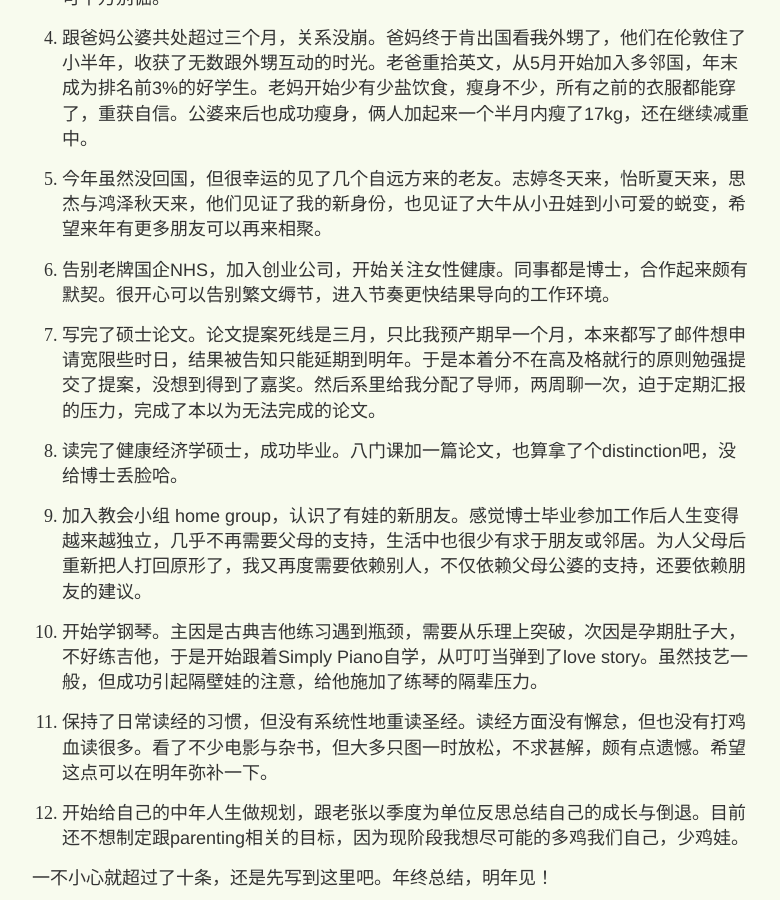
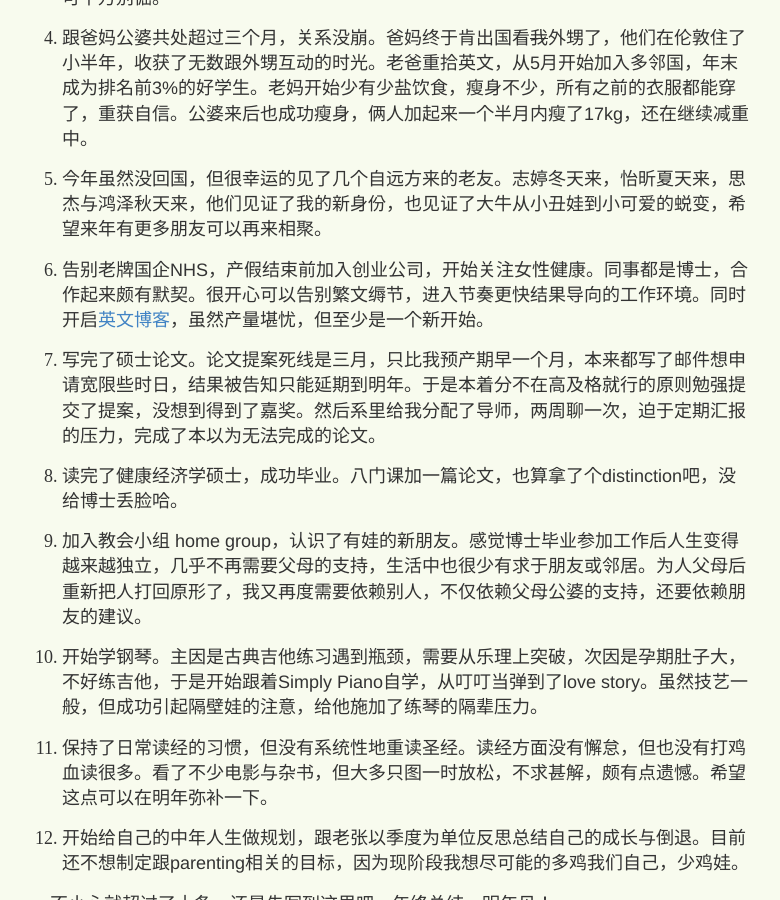
Before and after one commit to yihanxu/yihanxu.github.io, a Jekyll site: the page built from _posts/2024-12-31-bye-2024.md, in a window 1280 px wide and 900 px high, scrolled down 568 px. Shown: the whole window, without its empty margins (248-1028 px from the left). Built offline with Jekyll 4.4.1, drawn with Linux system fonts in a browser that asks for light colours; comment, search, counter and statistics services are not loaded.

Commit message:
Update 2024-12-31-bye-2024.md

```diff
--- a/_posts/2024-12-31-bye-2024.md
+++ b/_posts/2024-12-31-bye-2024.md
@@ -19,7 +19,7 @@ tags: 年终总结 new_year
 
 5. 今年虽然没回国，但很幸运的见了几个自远方来的老友。志婷冬天来，怡昕夏天来，思杰与鸿泽秋天来，他们见证了我的新身份，也见证了大牛从小丑娃到小可爱的蜕变，希望来年有更多朋友可以再来相聚。
 
-6. 告别老牌国企NHS，加入创业公司，开始关注女性健康。同事都是博士，合作起来颇有默契。很开心可以告别繁文缛节，进入节奏更快结果导向的工作环境。
+6. 告别老牌国企NHS，产假结束前加入创业公司，开始关注女性健康。同事都是博士，合作起来颇有默契。很开心可以告别繁文缛节，进入节奏更快结果导向的工作环境。同时开启[英文博客](https://yihanxu.substack.com)，虽然产量堪忧，但至少是一个新开始。
 
 7. 写完了硕士论文。论文提案死线是三月，只比我预产期早一个月，本来都写了邮件想申请宽限些时日，结果被告知只能延期到明年。于是本着分不在高及格就行的原则勉强提交了提案，没想到得到了嘉奖。然后系里给我分配了导师，两周聊一次，迫于定期汇报的压力，完成了本以为无法完成的论文。
 
```
